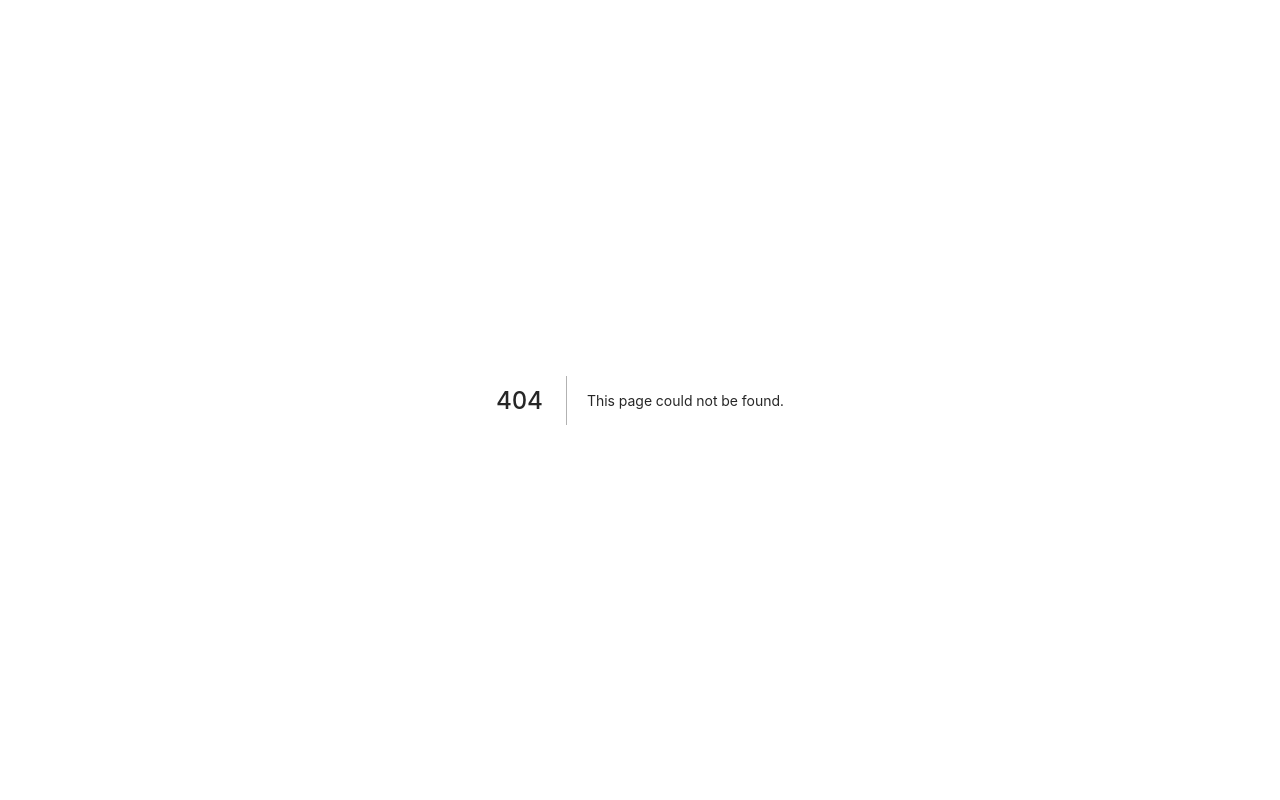
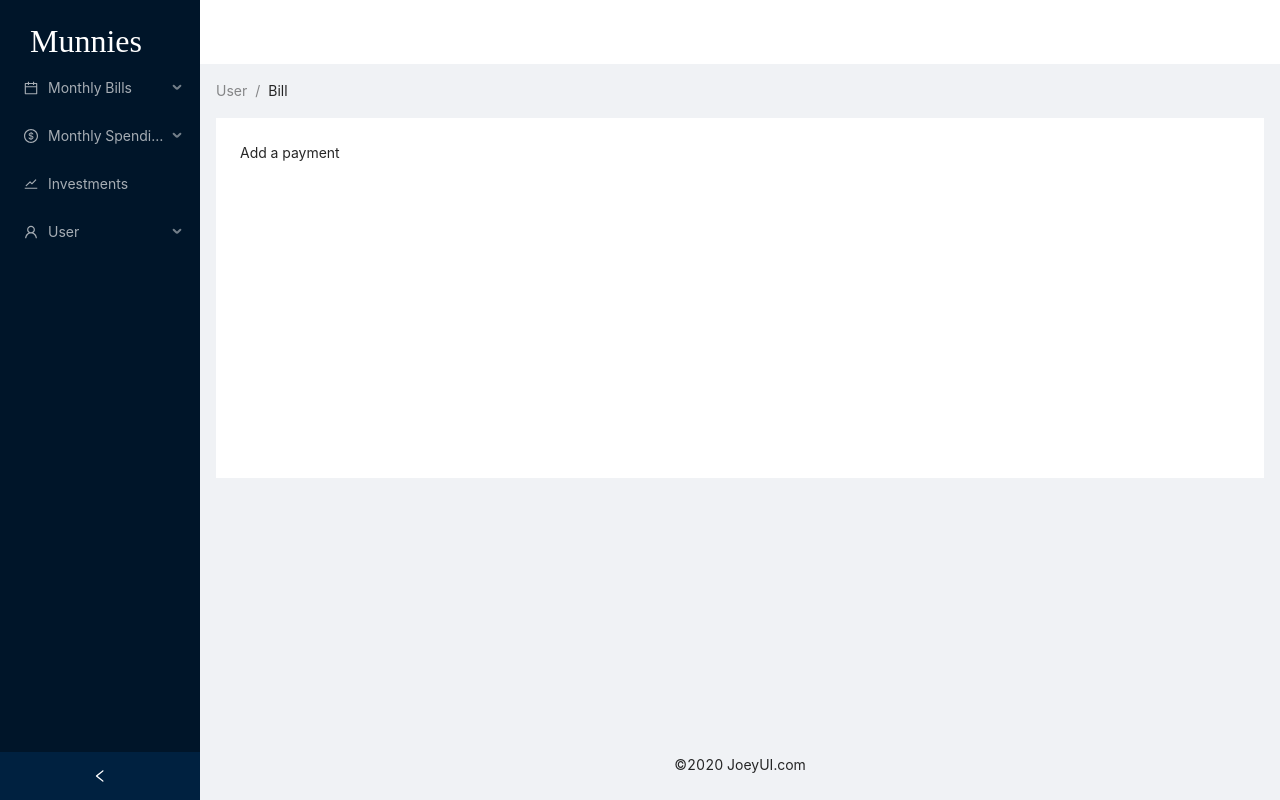
Before and after one commit to joey80/money-manager, a Next.js app: page /payment in a window 1280 px wide. Before the commit this address had no page. Built offline with nearby package versions, Linux system fonts and the light colour scheme; a web font is replaced by a local one.

Commit message:
added some basic routes and placeholders

```diff
--- /dev/null
+++ b/components/Page/Wrapper.js
@@ -0,0 +1,27 @@
+import { Layout, Breadcrumb } from 'antd';
+import Sidebar from '../Sidebar/Sidebar';
+
+export const Wrapper = ({ children }) => {
+  const { Header, Content, Footer } = Layout;
+
+  return (
+    <Layout style={{ minHeight: '100vh' }}>
+      <Sidebar />
+      <Layout className='site-layout'>
+        <Header className='site-layout-background' style={{ padding: 0 }} />
+        <Content style={{ margin: '0 16px' }}>
+          <Breadcrumb style={{ margin: '16px 0' }}>
+            <Breadcrumb.Item>User</Breadcrumb.Item>
+            <Breadcrumb.Item>Bill</Breadcrumb.Item>
+          </Breadcrumb>
+          <div className='site-layout-background' style={{ padding: 24, minHeight: 360 }}>
+            {children}
+          </div>
+        </Content>
+        <Footer style={{ textAlign: 'center' }}>©2020 JoeyUI.com</Footer>
+      </Layout>
+    </Layout>
+  );
+};
+
+export default Wrapper;
--- a/components/Sidebar/Sidebar.data.js
+++ b/components/Sidebar/Sidebar.data.js
@@ -7,10 +7,12 @@ export const Data = {
         {
           icon: 'FileDoneOutlined',
           title: 'View Bills',
+          href: 'bills',
         },
         {
           icon: 'PlusCircleOutlined',
           title: 'Add A Payment',
+          href: 'payment',
         },
       ],
     },
@@ -21,16 +23,19 @@ export const Data = {
         {
           icon: 'ProfileOutlined',
           title: 'This Month',
+          href: 'spending/month',
         },
         {
           icon: 'ProjectOutlined',
           title: 'All Time',
+          href: 'spending/all',
         },
       ],
     },
     {
       icon: 'StockOutlined',
       title: 'Investments',
+      href: 'investments',
     },
     {
       icon: 'UserOutlined',
@@ -38,6 +43,7 @@ export const Data = {
       children: [
         {
           title: 'Profile',
+          href: 'profile',
         },
         {
           title: 'Logout',
--- a/components/Sidebar/Sidebar.js
+++ b/components/Sidebar/Sidebar.js
@@ -13,14 +13,14 @@ export const Sidebar = () => {
   const RenderSubMenu = ({ children, icon, title, ...other }) => (
     <SubMenu icon={<IconBuilder name={icon} />} title={title} {...other}>
       {children.map((elm, index) => (
-        <RenderMenu key={index} icon={elm.icon} title={elm.title} />
+        <RenderMenu key={index} icon={elm.icon} title={elm.title} href={elm.href} />
       ))}
     </SubMenu>
   );
 
-  const RenderMenu = ({ icon, title, ...other }) => (
+  const RenderMenu = ({ href, icon, title, ...other }) => (
     <Menu.Item icon={<IconBuilder name={icon} />} {...other}>
-      {title}
+      <a href={href}>{title}</a>
     </Menu.Item>
   );
 
@@ -28,11 +28,11 @@ export const Sidebar = () => {
     <Sider collapsible collapsed={collapsed} onCollapse={() => setCollapsed(!collapsed)}>
       <Logo />
       <Menu theme='dark' mode='inline'>
-        {menu.map(({ children, icon, title }, index) =>
+        {menu.map(({ children, href, icon, title }, index) =>
           children ? (
             <RenderSubMenu key={index} children={children} icon={icon} title={title} />
           ) : (
-            <RenderMenu key={index} icon={icon} title={title} />
+            <RenderMenu key={index} href={href} icon={icon} title={title} />
           )
         )}
       </Menu>
--- /dev/null
+++ b/pages/payment.js
@@ -0,0 +1,7 @@
+import Wrapper from '../components/Page/Wrapper';
+
+export const Payment = () => {
+  return <Wrapper>Add a payment</Wrapper>;
+};
+
+export default Payment;
```
Also changed, not shown: pages/bills.js (added, +7 -0 lines), pages/home.js (+2 -22 lines), pages/investments.js (added, +7 -0 lines), pages/profile.js (added, +7 -0 lines), pages/spending/all.js (added, +7 -0 lines), pages/spending/month.js (added, +7 -0 lines).
